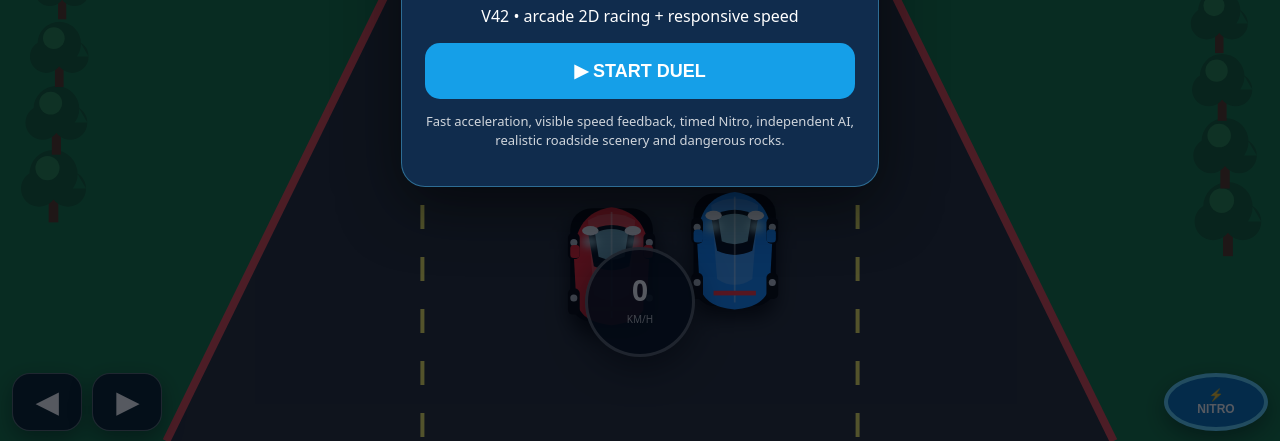
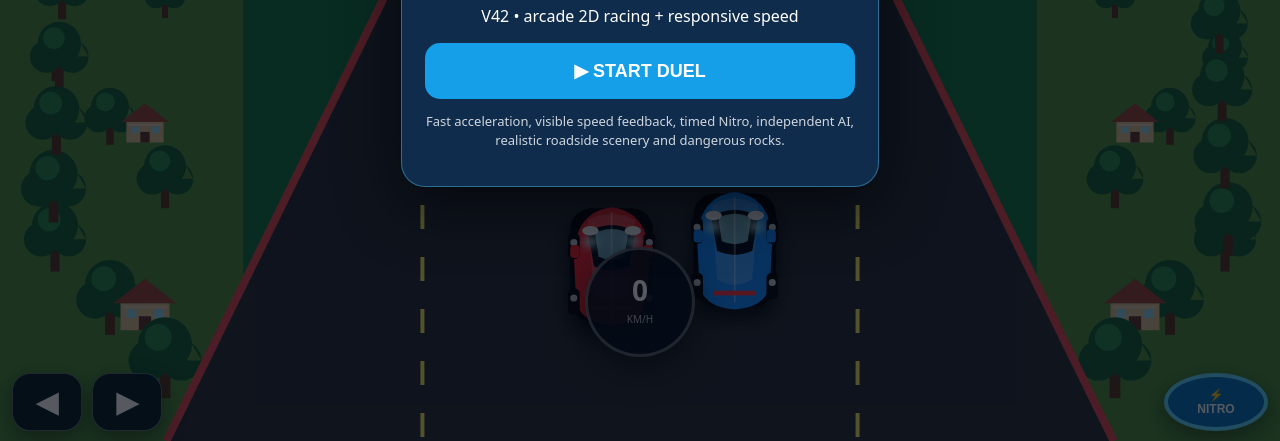
Before and after one commit to mannasubhadeep81-glitch/studious-octo-fishstick, a website: page racing/game.html in a window 1280 px wide. Shown: the part 359-800 px from the top of the page. Drawn offline with Linux system fonts and the light colour scheme.

Commit message:
Make roadside scenery clearly visible outside single track

```diff
--- a/racing/game.html
+++ b/racing/game.html
@@ -74,6 +74,8 @@ function draw(){g.clearRect(0,0,W,H);const horizon=H*.25;
 let sky=g.createLinearGradient(0,0,0,horizon);sky.addColorStop(0,'#5fd2ff');sky.addColorStop(1,'#e8fbff');g.fillStyle=sky;g.fillRect(0,0,W,horizon);
 g.fillStyle='#668d9a';g.beginPath();g.moveTo(0,horizon);g.lineTo(W*.22,horizon-80);g.lineTo(W*.43,horizon);g.lineTo(W*.68,horizon-110);g.lineTo(W,horizon);g.lineTo(W,H);g.lineTo(0,H);g.fill();
 g.fillStyle='#167845';g.fillRect(0,horizon,W,H-horizon);
+g.fillStyle='#4f8f3d';g.fillRect(0,horizon,W*.19,H-horizon);g.fillRect(W*.81,horizon,W*.19,H-horizon);
+for(let i=0;i<9;i++){const yy=horizon+35+i*((H-horizon-55)/9),sc=.55+i*.10;drawTree(55+(i%3)*55,yy,sc);drawTree(W-55-(i%3)*55,yy,sc);if(i%3===1){drawHouse(145,yy+5,sc*.7,false);drawHouse(W-145,yy+5,sc*.7,true)}}
 const top=W*.14,bot=W*.37;g.fillStyle='#292f36';g.beginPath();g.moveTo(W/2-top,horizon);g.lineTo(W/2+top,horizon);g.lineTo(W/2+bot,H);g.lineTo(W/2-bot,H);g.closePath();g.fill();
 g.strokeStyle='#e24b50';g.lineWidth=8;for(const side of[-1,1]){g.beginPath();g.moveTo(W/2+side*top,horizon);g.lineTo(W/2+side*bot,H);g.stroke()}
 g.strokeStyle='#f5ed62';g.lineWidth=4;g.setLineDash([24,28]);g.lineDashOffset=-(player.dist%52);for(const x of[W/2-W*.17,W/2+W*.17]){g.beginPath();g.moveTo(x,horizon);g.lineTo(x,H);g.stroke()}g.setLineDash([]);
```
